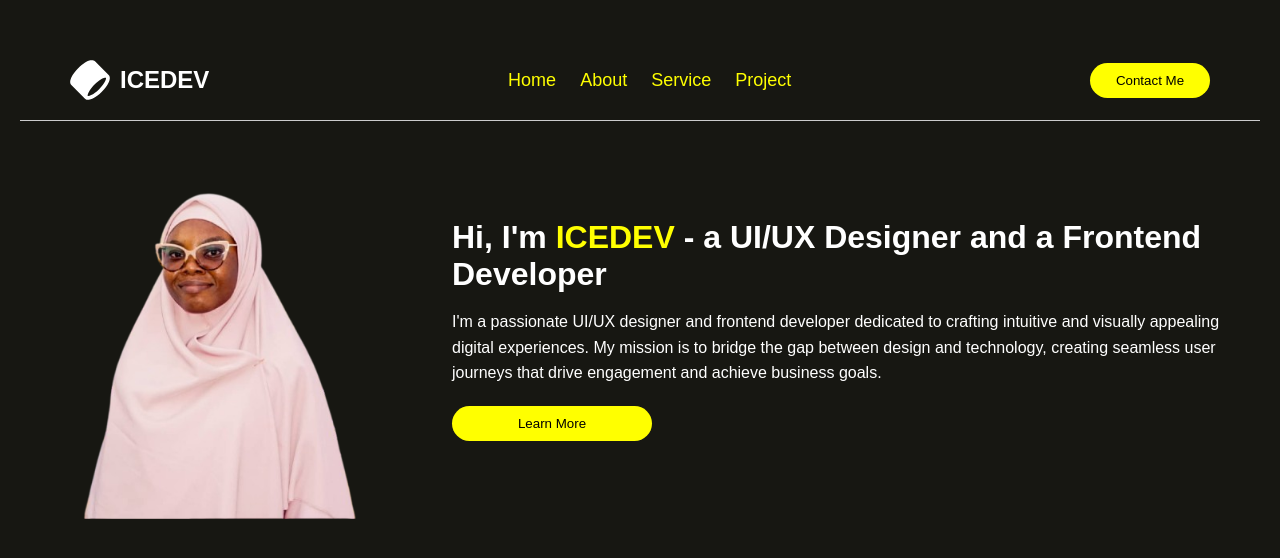
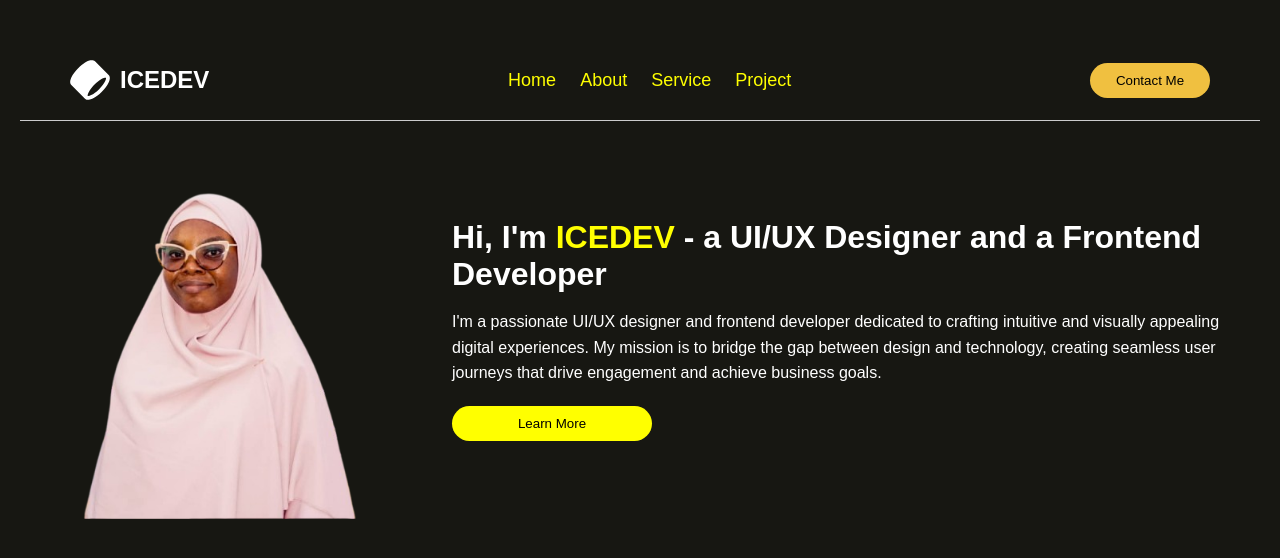
Before and after one commit to morounmubo0/Portfolio-website-, a React (Vite) app: page / in a window 1280 px wide. In both pictures the pointer is over the button "Contact Me". Shown: the top 558 px of the page. Built offline with nearby package versions, Linux system fonts and the light colour scheme.

Commit message:
making the button hover

```diff
--- a/src/Components/Navbar/Navbar.css
+++ b/src/Components/Navbar/Navbar.css
@@ -63,6 +63,12 @@
   border: none;
 }
 
+.btn:hover {
+  background-color: #f0c040;
+  cursor: pointer;
+  transition: background-color 0.3s ease;
+}
+
 @media screen and (max-width: 768px) {
   .navbar {
     flex-direction: column;
--- a/src/Pages/HomePage/HomePage.css
+++ b/src/Pages/HomePage/HomePage.css
@@ -1,73 +1,3 @@
-/* #hero {
-  width: 100%;
-  max-width: 75rem;
-  margin: 0 auto;
-  position: relative;
-  justify-content: space-around;
-  align-items: center;
-  gap: 300px;
-}
-.hero{
-   width: 100%;
-}
-
-.hero1{
-    display: flex;
-    flex-direction: row;
-    gap: 30rem;
-}
-
-.hero2{
-    margin-top: 150px;
-    width: 50%;
-}
-
-.bg {
-    width: 500px;
-    height: 500px;
-    margin-left: 100px;
-}
-
-.hero h1{
-    font-size: 2rem;
-    font-style: normal;
-    color: white;
-}
-
-
-.hero p {
-    color: white;
-}
-
-.btn1{
-    width: 400px;
-    padding: 10px;
-    border-radius: 60px;
-    background-color: yellow;
-}
-
-@media screen and (max-width: 800px){
-    #hero {
- gap: 0;
- overflow-x: hidden;
-}
-    .hero1{
-    flex-direction: column;
-    gap: 10rem;
-}
-
-.hero2{
-    margin-top: 0;
-    margin-left: 60px;
-}
-
-.btn{
-   margin-top: 40px;
-}
-
-} */
-
-
 #hero {
   width: 100%;
   margin: 0 auto;
@@ -126,6 +56,12 @@
   margin-top: 20px;
 }
 
+.btn1:hover {
+  background-color: #f0c040;
+  cursor: pointer;
+  transition: background-color 0.3s ease;
+}
+
 @media screen and (max-width: 768px) {
   .hero1 {
     flex-direction: column;
```
